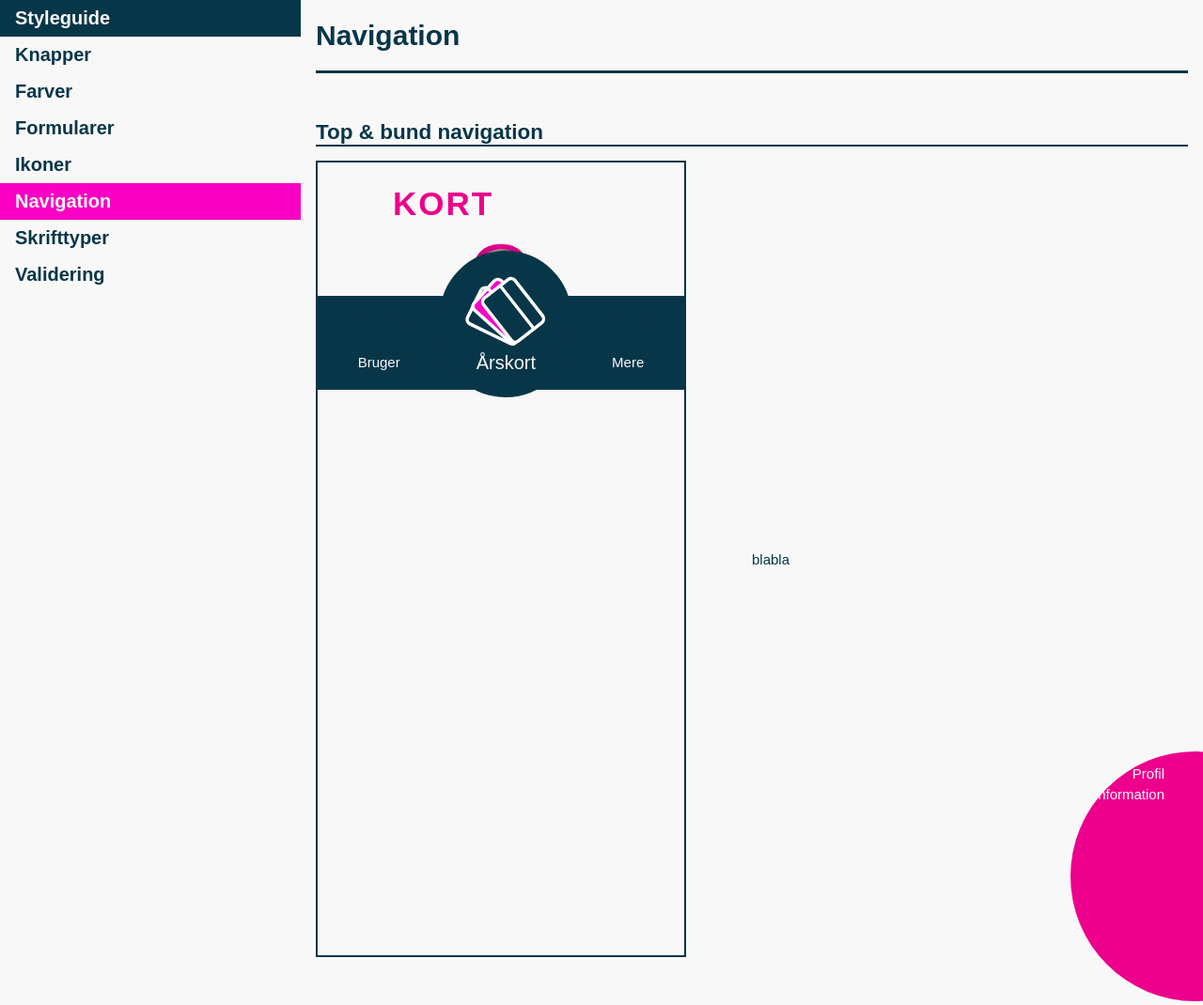
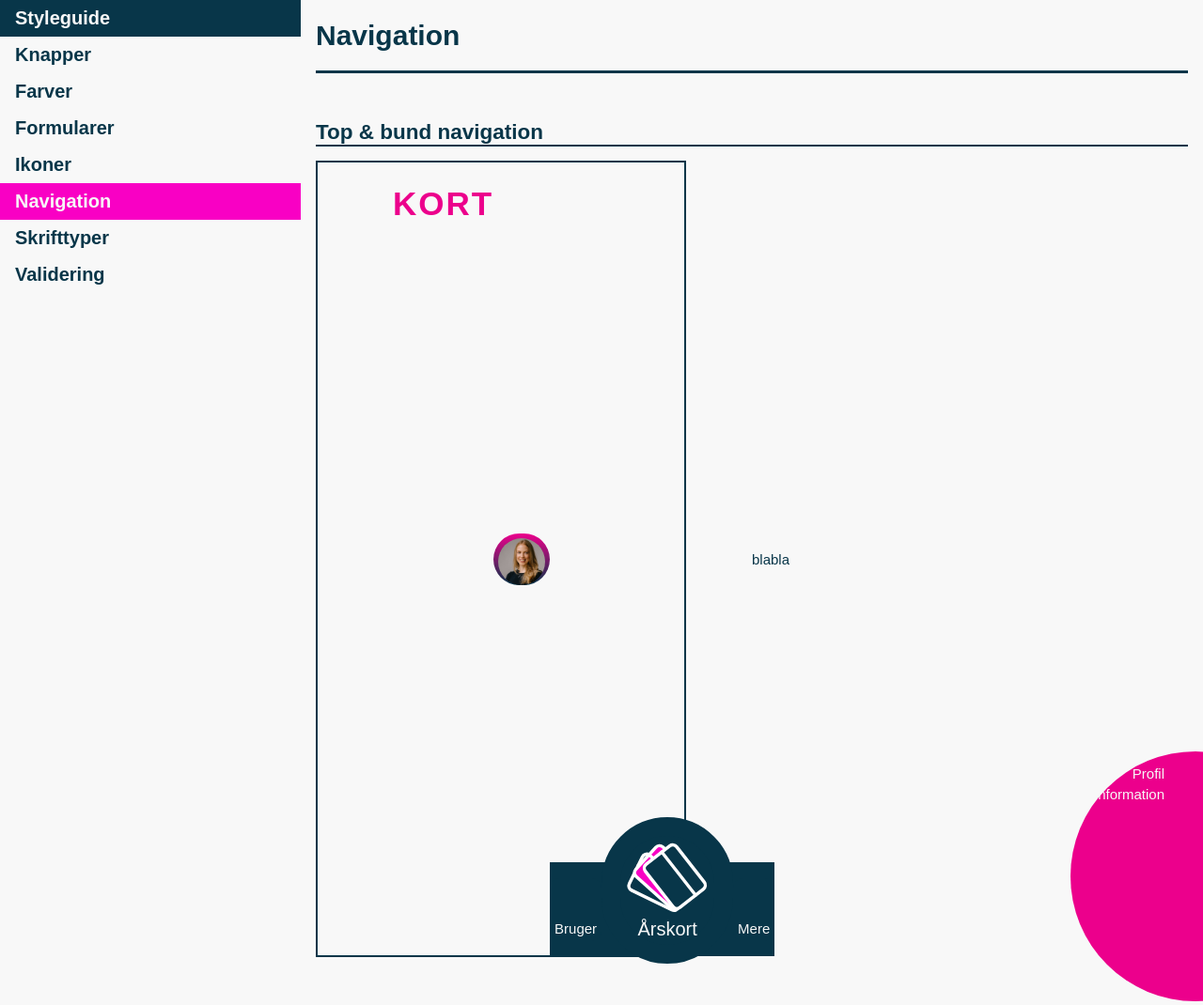
Before and after one commit to Artaey/JumpingFun, a PHP site: page /styleguide/navigation.html in a window 1280 px wide. Shown: the whole page at 94% size. Run offline with PHP 8.4, Linux system fonts and the light colour scheme.

Commit message:
navigation.html - fedter med at kunne vise navigationen

```diff
--- a/css/styleguide.css
+++ b/css/styleguide.css
@@ -285,8 +285,6 @@
 }
 
 /* navigation for styleguide slut*/
-/* navigation for navigation.html start*/
-/* navigation for navigation.html slut*/
 /* flexbox for indhold start*/
 .column {
   float: left;
@@ -407,11 +405,22 @@
   height: 844px;
   width: 390px;
   border: 2px solid #083649;
+  display: flex;
+}
+
+.overskrift2 {
+  text-align: center;
+}
+
+.botnav {
+  align-self: flex-end;
 }
 
 nav {
   z-index: 1;
   display: flex;
+  justify-content: center;
+  align-items: flex-end;
   align-items: center;
   right: 0;
   height: 100px;
--- a/css/styleguide.scss
+++ b/css/styleguide.scss
@@ -48,9 +48,6 @@
     color:$backcolor;
   }
 /* navigation for styleguide slut*/
-
-/* navigation for navigation.html start*/
-/* navigation for navigation.html slut*/
 
 /* flexbox for indhold start*/
   .column {
@@ -146,21 +143,32 @@
 /*colors.html - styling af divboks for farver slut*/
 
 /*navigation.html = telefon str. div start*/
+.navtlf {
+  height: 844px;
+  width: 390px;
+  border: 2px solid $bluedark;
+  display: flex;
+}
+
+.overskrift2 {
+  text-align: center;
+}
+
+.botnav {
+  align-self: flex-end;
+
+}
 
 @mixin topbottom {
     z-index: 1;
     display: flex;
+    justify-content: center;
+    align-items: flex-end;
     align-items: center;
     right: 0;
     height: 100px;
     width: 100%;
     background: $bluedark;
-}
-
-.navtlf {
-  height: 844px;
-  width: 390px;
-  border: 2px solid $bluedark;
 }
 
 nav{
--- a/styleguide/navigation.html
+++ b/styleguide/navigation.html
@@ -42,6 +42,7 @@
                 </div>
             </div>
 
+            <div class="botnav">
             <nav>
                 <div id="bruger">
                     <a href="brugere.html" class="navtext">
@@ -94,6 +95,7 @@
                 </div>
 
             </nav>
+        </div>
 
             </div>
         </div>
```
Also changed, not shown: css/jumpingfun.css (+8 -6 lines), 2 other files.
